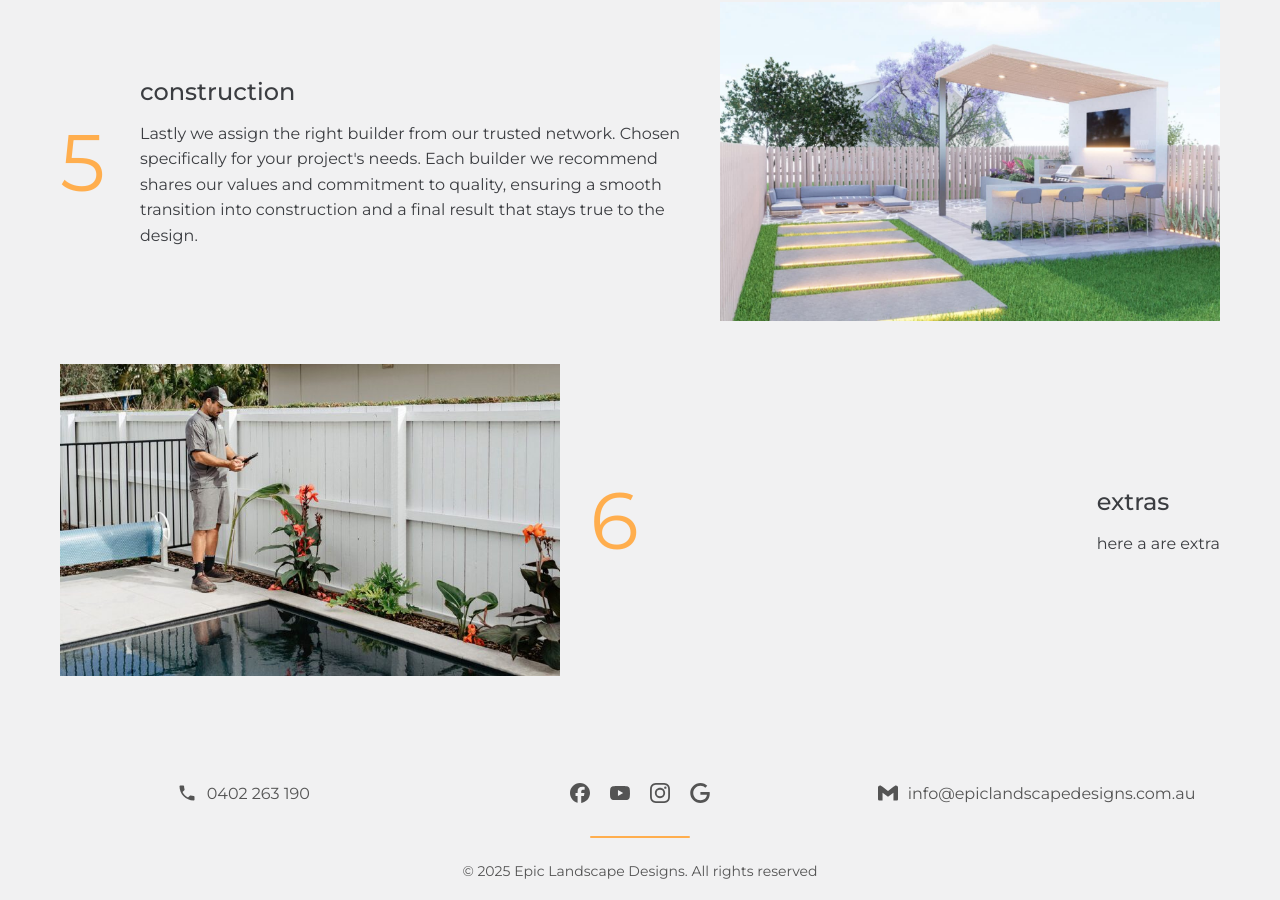
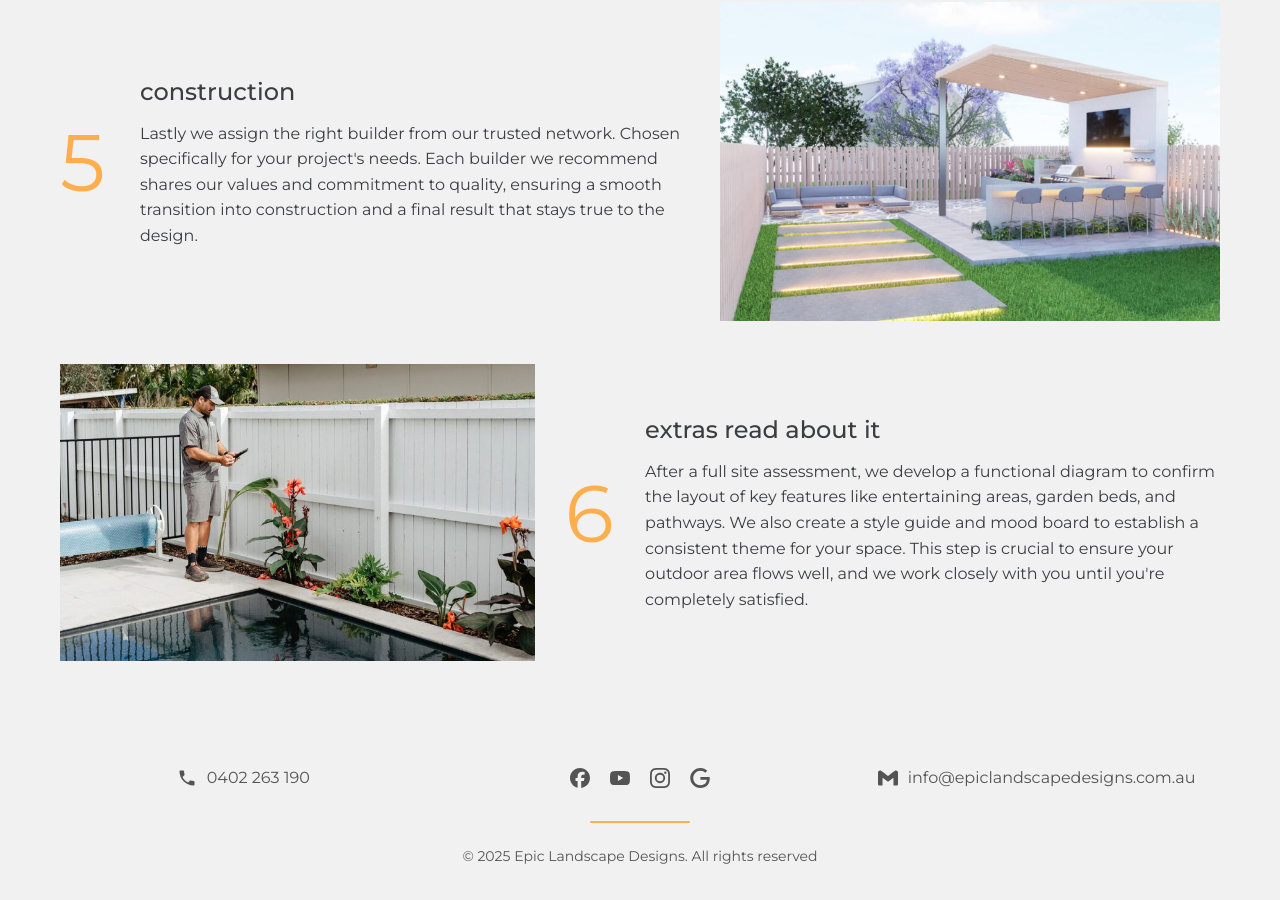
Before and after one commit to adrianyadav/epiclandscapedesigns, a Jekyll site: the page built from process.html, in a window 1280 px wide and 900 px high, scrolled down 1719 px. Built offline with Jekyll 4.4.1, drawn with Linux system fonts in a browser that asks for light colours.

Commit message:
Update Process “process”

```diff
--- a/_data/process.yml
+++ b/_data/process.yml
@@ -39,7 +39,12 @@
     image: /assets/uploads/1.jpeg
     image_alt: Close-up of paved surface with various stone pavers and construction tools
   - order: 6
-    title: extras
-    description: here a are extra
+    title: Extras read about it
+    description: After a full site assessment, we develop a functional diagram to
+      confirm the layout of key features like entertaining areas, garden beds,
+      and pathways. We also create a style guide and mood board to establish a
+      consistent theme for your space. This step is crucial to ensure your
+      outdoor area flows well, and we work closely with you until you're
+      completely satisfied.
     image: /assets/uploads/site-inspection.jpg
     image_alt: man trimmming bush
```
